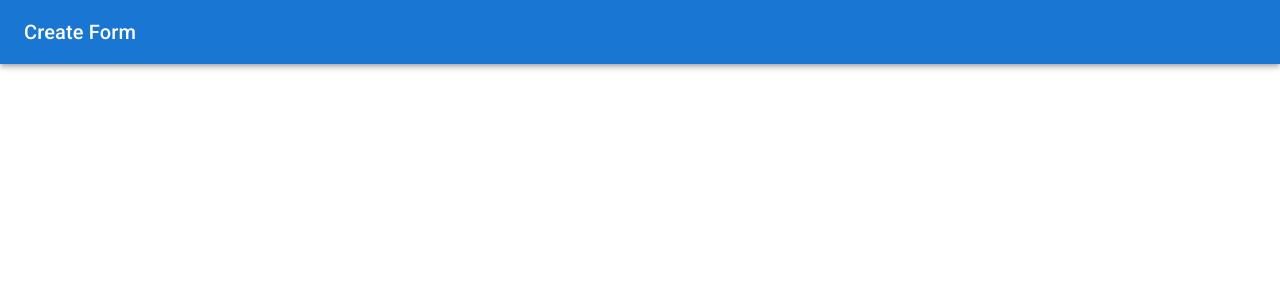
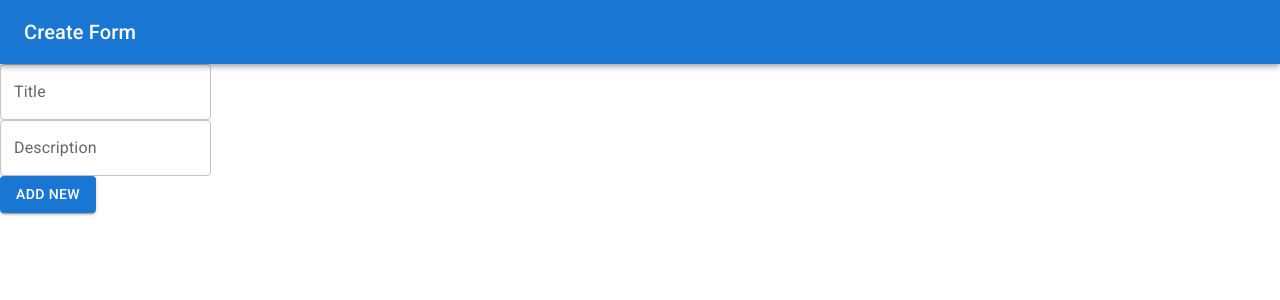
Before and after one commit to Milanb0z/forms-manager, a React (Vite) app in the folder client/: page /form/new in a window 1280 px wide. Shown: the top 300 px of the page. Built offline with nearby package versions, Linux system fonts and the light colour scheme.

Commit message:
New Form: Data Update System

```diff
--- a/client/src/pages/NewForm.jsx
+++ b/client/src/pages/NewForm.jsx
@@ -1,16 +1,56 @@
-import React from "react";
+import { useState } from "react";
 
 import AppBar from "@mui/material/AppBar";
 import CssBaseline from "@mui/material/CssBaseline";
 import Toolbar from "@mui/material/Toolbar";
 import Typography from "@mui/material/Typography";
+import TextField from "@mui/material/TextField";
 import { createTheme, ThemeProvider } from "@mui/material/styles";
 
 import axios from "../axios.default";
 
+import { Box, Button } from "@mui/material";
+
+import useInput from "../hooks/useInput";
+
 const defaultTheme = createTheme();
 
-const newForm = () => {
+const NewForm = () => {
+  const [heading, setHeading] = useInput("");
+  const [description, setDescription] = useInput("");
+
+  const [questions, setQuestions] = useState([]);
+
+  const addNewQuestion = () => {
+    setQuestions((prevQuestion) => [
+      { questionText: "", options: [] },
+      ...prevQuestion,
+    ]);
+  };
+
+  const addAnswer = (questionId) => {
+    let prevQuestions = [...questions];
+    prevQuestions[questionId].options.push("");
+    console.log(prevQuestions[questionId]);
+    setQuestions([...prevQuestions]);
+  };
+
+  const onQuestionTitleChange = ({ target }, index) => {
+    console.log(target.value);
+    let prevQuestion = [...questions];
+    prevQuestion[index].questionText = target.value;
+    console.log(prevQuestion);
+    setQuestions([...prevQuestion]);
+  };
+
+  const onOptionTextChange = ({ target }, questionId, optionId) => {
+    console.log(target.value);
+    let prevQuestion = [...questions];
+    prevQuestion[questionId].options[optionId] = target.value;
+    console.log(prevQuestion);
+    setQuestions([...prevQuestion]);
+  };
+
   return (
     <ThemeProvider theme={defaultTheme}>
       <CssBaseline />
@@ -21,9 +61,62 @@ const newForm = () => {
           </Typography>
         </Toolbar>
       </AppBar>
-      <main>{/* Hero unit */}</main>
+      <main>
+        <Box>
+          <div>
+            <TextField
+              id="outlined-basic"
+              value={heading}
+              onChange={setHeading}
+              label="Title"
+              variant="outlined"
+            />
+          </div>
+          <div>
+            <TextField
+              id="outlined-basic"
+              value={description}
+              onChange={setDescription}
+              label="Description"
+              variant="outlined"
+            />
+          </div>
+          <div>
+            {questions.map((opt, index) => (
+              <div key={index}>
+                <TextField
+                  id="outlined-basic"
+                  label="Question Title"
+                  variant="outlined"
+                  value={opt.questionText}
+                  onChange={(e) => onQuestionTitleChange(e, index)}
+                />
+                <div>
+                  {opt.options.map((ans, i) => (
+                    <TextField
+                      key={`answer-${i}`}
+                      id="outlined-basic"
+                      label="answer"
+                      variant="outlined"
+                      value={ans}
+                      onChange={(e) => onOptionTextChange(e, index, i)}
+                    />
+                  ))}
+
+                  <Button variant="contained" onClick={() => addAnswer(index)}>
+                    Add Answer
+                  </Button>
+                </div>
+              </div>
+            ))}
+            <Button variant="contained" onClick={addNewQuestion}>
+              Add New
+            </Button>
+          </div>
+        </Box>
+      </main>
     </ThemeProvider>
   );
 };
 
-export default newForm;
+export default NewForm;
```
